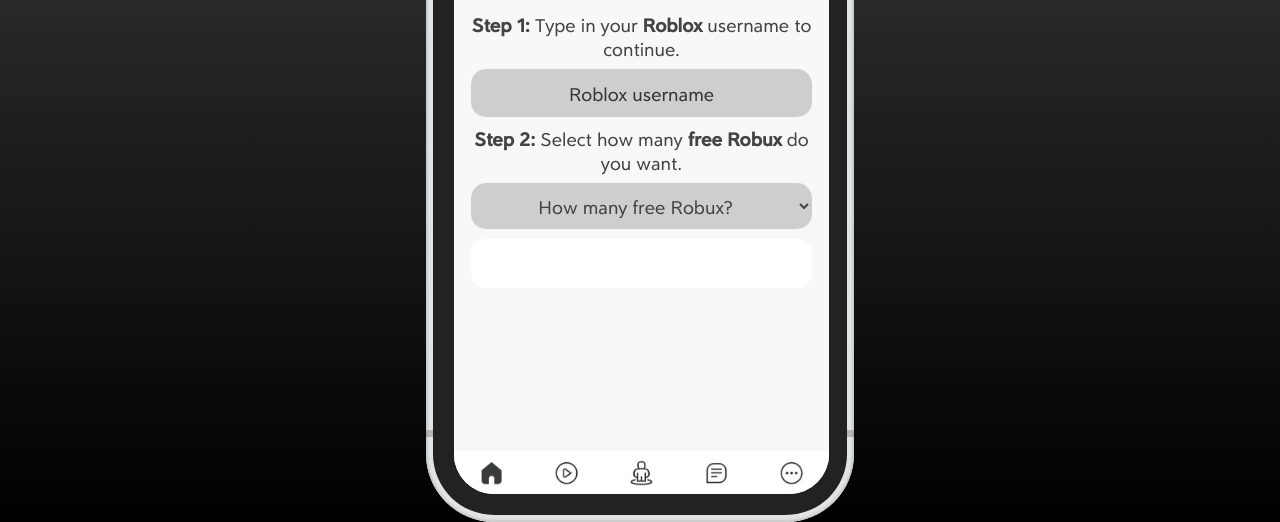
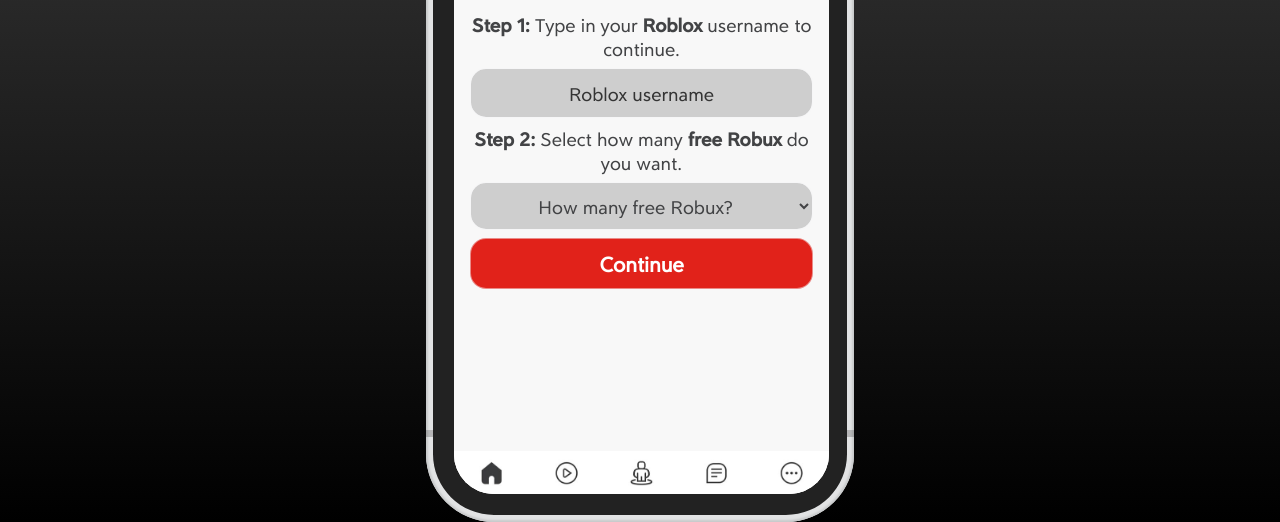
Before and after one commit to medlb/robuxlox, a plain HTML site: page index.html in a window 1280 px wide. Shown: the part 346-868 px from the top of the page. Drawn offline with Linux system fonts and the light colour scheme.

Commit message:
Update main.css

```diff
--- a/main.css
+++ b/main.css
@@ -79,8 +79,8 @@ input, button, select {
 
 .img-robux { max-height: 30px; }
 
-button { background-color: rgb(255, 255, 255) !important; color: white !important; }
-
+.buttonn { background-color: rgb(255, 255, 255) !important; color: white !important; }
+button { background-color: rgb(225, 34, 26) !important; color: white !important; }
 red, .reddd { color: rgb(225, 34, 26) !important; font-weight: bold !important; }
 
 .P2, .P3, .VB { display: none; }
```
